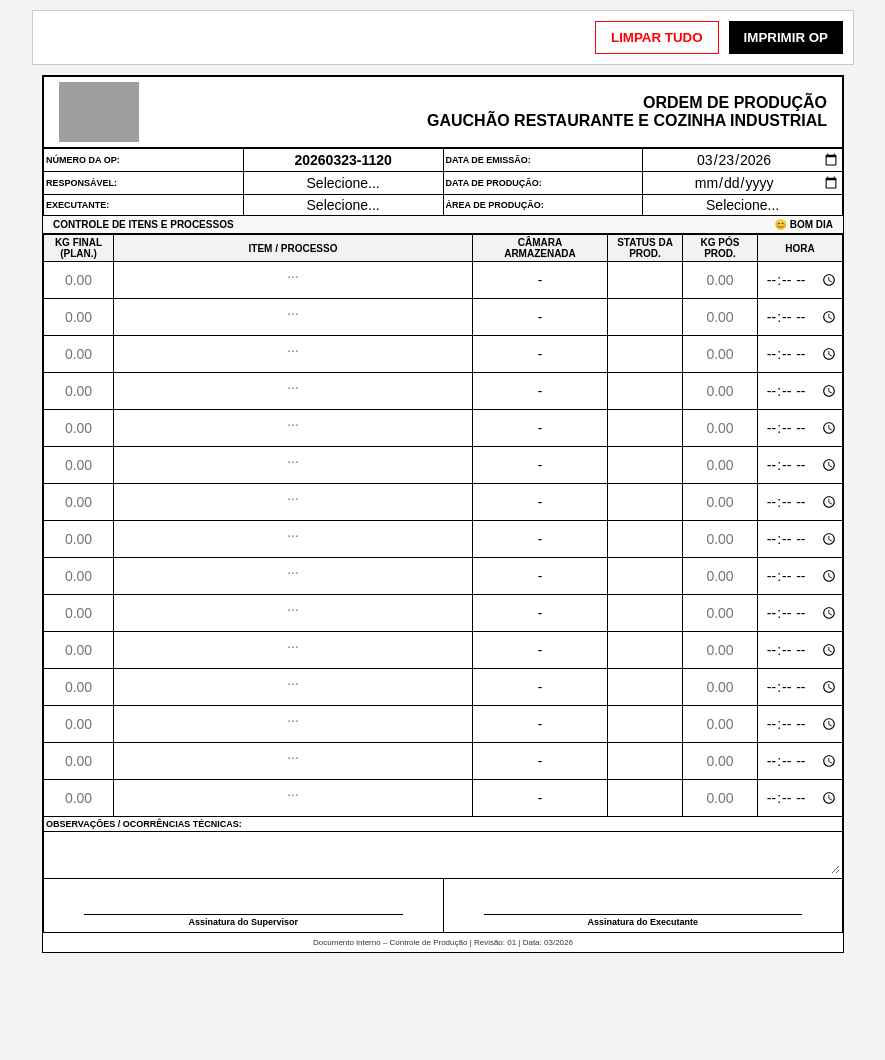
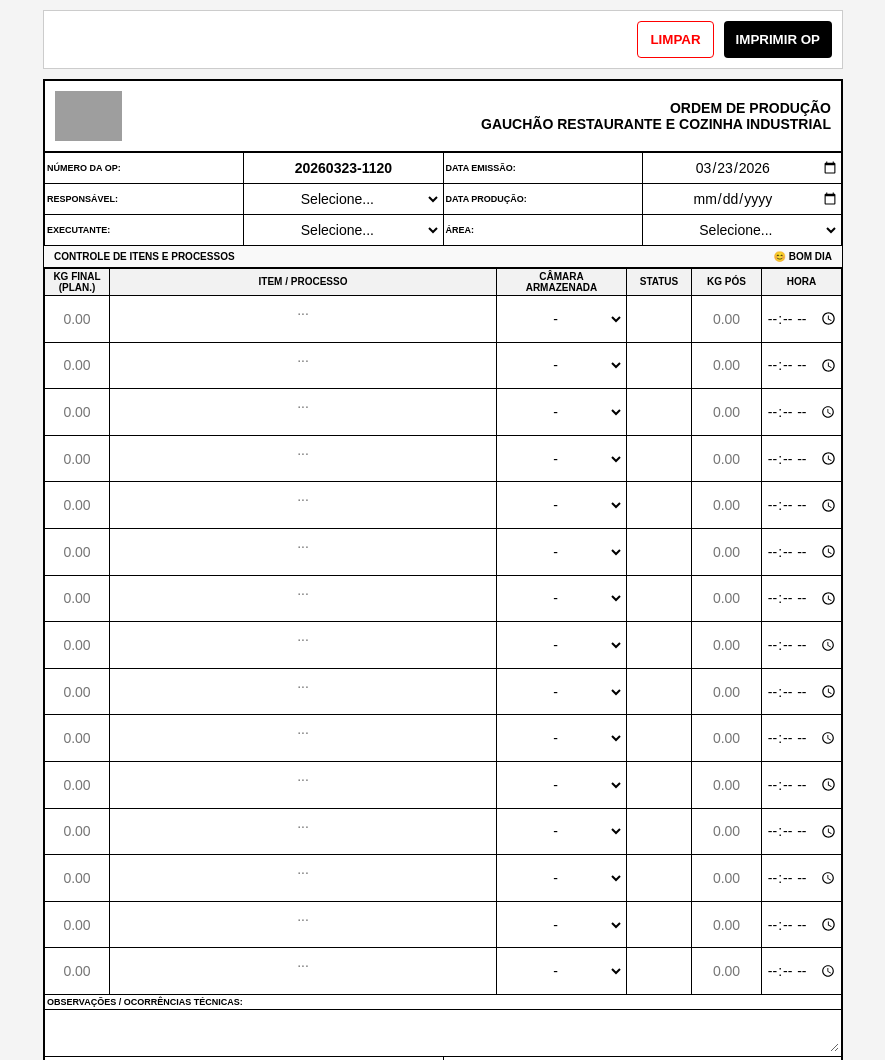
Before and after one commit to JulianoRossi3l/OrdemProducao, a plain HTML site: page index.html in a window 1280 px wide. Shown: the top 1060 px of the page, without its empty margins (197-1082 px from the left). Before the commit the page ends 963 px from the top, so only its background shows below. Drawn offline with Linux system fonts and the light colour scheme; grey boxes are pictures that could not be loaded.

Commit message:
Update index.html

```diff
--- a/index.html
+++ b/index.html
@@ -5,9 +5,6 @@
     <meta name="viewport" content="width=device-width, initial-scale=1.0">
     <title>Ordem de Produção - Gauchão Restaurante</title>
     <style>
-        /* ============================================================
-           1. AJUSTE O TAMANHO DA FONTE DE PREENCHIMENTO AQUI
-           ============================================================ */
         :root {
             --tamanho-fonte-preenchimento: 14px;
         }
@@ -27,30 +24,44 @@
             align-items: center;
         }
 
+        /* BARRA DE BOTÕES RESPONSIVA */
         .no-print {
             margin-bottom: 10px;
             background: #fff;
             padding: 10px;
             border: 1px solid #ccc;
-            width: 800px;
+            width: 100%;
+            max-width: 800px;
             display: flex;
             justify-content: flex-end;
             gap: 10px;
+            box-sizing: border-box;
         }
 
+        /* CONTAINER PRINCIPAL */
         .op-container {
             background-color: white;
-            width: 800px;
+            width: 100%;
+            max-width: 800px;
             padding: 0;
             border: 1.5px solid #000;
             display: flex;
             flex-direction: column;
+            box-sizing: border-box;
+        }
+
+        /* COMPORTAMENTO DE TABELA RESPONSIVA */
+        .table-responsive {
+            width: 100%;
+            overflow-x: auto; /* Permite scroll lateral no celular */
+            -webkit-overflow-scrolling: touch;
         }
 
         table {
             width: 100%;
             border-collapse: collapse;
             table-layout: fixed;
+            min-width: 600px; /* Garante que a tabela não esmague no celular */
         }
 
         th, td {
@@ -61,10 +72,11 @@
             text-align: center;
         }
 
+        /* CABEÇALHO */
         .header-main-cell {
             background-color: #ffffff;
             color: #000;
-            padding: 5px 15px;
+            padding: 10px;
             border-bottom: 2px solid #000;
         }
 
@@ -72,19 +84,21 @@
             display: flex;
             align-items: center;
             justify-content: space-between;
+            flex-wrap: wrap; /* Ajusta no celular */
+            gap: 10px;
         }
 
         .header-logo {
-            max-height: 60px;
+            max-height: 50px;
         }
 
         .header-title {
-            font-size: 16px;
+            font-size: 14px;
             font-weight: bold;
             text-transform: uppercase;
             text-align: right;
             flex: 1;
-            margin-left: 15px;
+            min-width: 200px;
         }
 
         .sub-header-container {
@@ -92,7 +106,7 @@
             display: flex;
             justify-content: space-between;
             align-items: center;
-            padding: 3px 10px;
+            padding: 5px 10px;
             font-weight: bold;
             text-transform: uppercase;
             font-size: 10px;
@@ -104,7 +118,7 @@
             font-size: 9px;
             text-transform: uppercase;
             background-color: #ffffff;
-            width: 120px;
+            width: 100px;
             text-align: left;
         }
 
@@ -117,27 +131,27 @@
             background: transparent;
             box-sizing: border-box;
             text-align: center;
-            appearance: none; /* Remove seta padrão em alguns navegadores no print */
+            padding: 4px 0;
         }
 
         .item-textarea {
-            min-height: 20px;
+            min-height: 25px;
             display: block;
-            line-height: 1;
+            line-height: 1.2;
             resize: none;
             overflow: hidden;
         }
 
-        /* Colunas */
-        .col-kg-prev { width: 65px; }
+        /* LARGURA DAS COLUNAS */
+        .col-kg-prev { width: 60px; }
         .col-item { width: auto; }
-        .col-camara { width: 130px; } /* Aumentado levemente para caber os nomes das câmeras */
-        .col-status { width: 70px; }
-        .col-kg-pos { width: 70px; }
-        .col-hora { width: 80px; }
+        .col-camara { width: 125px; }
+        .col-status { width: 60px; }
+        .col-kg-pos { width: 65px; }
+        .col-hora { width: 75px; }
 
         .signature-box {
-            height: 30px;
+            height: 35px;
             border-bottom: 1px solid #000;
             margin-bottom: 2px;
         }
@@ -150,18 +164,32 @@
             border-top: 1px solid #000;
         }
 
+        /* AJUSTES ESPECÍFICOS PARA CELULAR (TELA) */
+        @media screen and (max-width: 600px) {
+            body { padding: 5px; }
+            .header-title { text-align: center; font-size: 12px; }
+            .header-flex { justify-content: center; }
+            .label-cell { width: 80px; font-size: 8px; }
+            input, select { font-size: 16px; /* Evita zoom automático no iPhone ao clicar */ }
+            .no-print { justify-content: center; }
+        }
+
+        /* REGRAS DE IMPRESSÃO - FORÇA O PADRÃO A4 */
         @media print {
             body { background-color: white; padding: 0; }
             .no-print { display: none; }
             .op-container {
                 border: 1px solid #000;
                 width: 100%;
+                max-width: 100%;
                 page-break-inside: avoid;
             }
-            select { appearance: none; } /* Garante que a seta do select não saia na impressão */
+            .table-responsive { overflow: visible; }
+            table { min-width: 100% !important; }
+            input, select, textarea { font-size: var(--tamanho-fonte-preenchimento) !important; }
         }
 
-        button { padding: 8px 15px; cursor: pointer; font-weight: bold; text-transform: uppercase; }
+        button { padding: 10px 12px; cursor: pointer; font-weight: bold; text-transform: uppercase; border-radius: 4px; }
         .btn-print { background-color: #000; color: #fff; border: none; }
         .btn-clear { background-color: #fff; color: red; border: 1px solid red; }
     </style>
@@ -169,7 +197,7 @@
 <body>
 
     <div class="no-print">
-        <button class="btn-clear" onclick="clearForm()">Limpar Tudo</button>
+        <button class="btn-clear" onclick="clearForm()">Limpar</button>
         <button class="btn-print" onclick="window.print()">Imprimir OP</button>
     </div>
 
@@ -186,10 +214,8 @@
             </tr>
             <tr>
                 <td class="label-cell">Número da OP:</td>
-                <td style="font-size: 14px; font-weight: bold; color: #000;">
-                    <span id="op_numero_display">...</span>
-                </td>
-                <td class="label-cell">Data de Emissão:</td>
+                <td style="font-size: 14px; font-weight: bold;"><span id="op_numero_display">...</span></td>
+                <td class="label-cell">Data Emissão:</td>
                 <td><input type="date" id="data_emissao"></td>
             </tr>
             <tr>
@@ -203,7 +229,7 @@
                         <option value="Wanderson">Wanderson</option>
                     </select>
                 </td>
-                <td class="label-cell">Data de Produção:</td>
+                <td class="label-cell">Data Produção:</td>
                 <td><input type="date" id="data_producao"></td>
             </tr>
             <tr>
@@ -220,7 +246,7 @@
                         <option value="Dirce">Dirce</option>
                     </select>
                 </td>
-                <td class="label-cell">Área de Produção:</td>
+                <td class="label-cell">Área:</td>
                 <td>
                     <select id="area_producao">
                         <option value="">Selecione...</option>
@@ -239,19 +265,20 @@
             <span id="saudacao">...</span>
         </div>
 
+        <!-- ENVOLVENDO A TABELA PARA RESPONSIVIDADE -->
+        <div class="table-responsive">
             <table>
                 <tr style="background-color: #f2f2f2; font-weight: bold; font-size: 8px;">
                     <td class="col-kg-prev">KG FINAL<br>(PLAN.)</td>
                     <td class="col-item">ITEM / PROCESSO</td>
                     <td class="col-camara">CÂMARA<br>ARMAZENADA</td>
-                <td class="col-status">STATUS DA<br>PROD.</td>
-                <td class="col-kg-pos">KG PÓS<br>PROD.</td>
+                    <td class="col-status">STATUS</td>
+                    <td class="col-kg-pos">KG PÓS</td>
                     <td class="col-hora">HORA</td>
                 </tr>
 
                 <script>
                     const numeroDeLinhas = 15;
-
                     for(let i=1; i<=numeroDeLinhas; i++) {
                         document.write(`
                             <tr>
@@ -262,12 +289,12 @@
                                 <td class="col-camara">
                                     <select>
                                         <option value="">-</option>
-                                    <option value="Câmera Fria 01">Câmera Fria 01</option>
-                                    <option value="Câmera Fria 02">Câmera Fria 02</option>
-                                    <option value="Câmera Fria 03">Câmera Fria 03</option>
-                                    <option value="Câmera Fria 04">Câmera Fria 04</option>
-                                    <option value="Câmera de Degelo">Câmera de Degelo</option>
-                                    <option value="Câmera FLV">Câmera FLV</option>
+                                        <option value="Câmera Fria 01">C. Fria 01</option>
+                                        <option value="Câmera Fria 02">C. Fria 02</option>
+                                        <option value="Câmera Fria 03">C. Fria 03</option>
+                                        <option value="Câmera Fria 04">C. Fria 04</option>
+                                        <option value="Câmera de Degelo">C. Degelo</option>
+                                        <option value="Câmera FLV">C. FLV</option>
                                     </select>
                                 </td>
                                 <td class="col-status"></td>
@@ -278,6 +305,7 @@
                     }
                 </script>
             </table>
+        </div>
 
         <!-- OBSERVAÇÕES -->
         <table>
@@ -285,25 +313,24 @@
                 <td class="label-cell" style="border-top: none; width: 100%;">Observações / Ocorrências Técnicas:</td>
             </tr>
             <tr>
-                <td><textarea id="obs" style="height: 40px; padding: 2px; text-align: left; font-size: 11px;"></textarea></td>
+                <td><textarea id="obs" style="height: 40px; padding: 5px; text-align: left; font-size: 11px;"></textarea></td>
             </tr>
         </table>
 
         <!-- ASSINATURAS -->
         <table style="border-bottom: none;">
             <tr>
-                <td width="50%" style="padding: 5px 40px; border-top: none; border-bottom: none;">
+                <td width="50%" style="padding: 10px 20px; border-top: none; border-bottom: none;">
                     <div class="signature-box"></div>
                     <div style="text-align: center; font-size: 9px; font-weight: bold;">Assinatura do Supervisor</div>
                 </td>
-                <td width="50%" style="padding: 5px 40px; border-top: none; border-bottom: none;">
+                <td width="50%" style="padding: 10px 20px; border-top: none; border-bottom: none;">
                     <div class="signature-box"></div>
                     <div style="text-align: center; font-size: 9px; font-weight: bold;">Assinatura do Executante</div>
                 </td>
             </tr>
         </table>
 
-        <!-- RODAPÉ -->
         <div class="footer-document">
             Documento interno – Controle de Produção | Revisão: 01 | Data: 03/2026
         </div>
```
Lines whose indentation alone changed are shown as unchanged.
